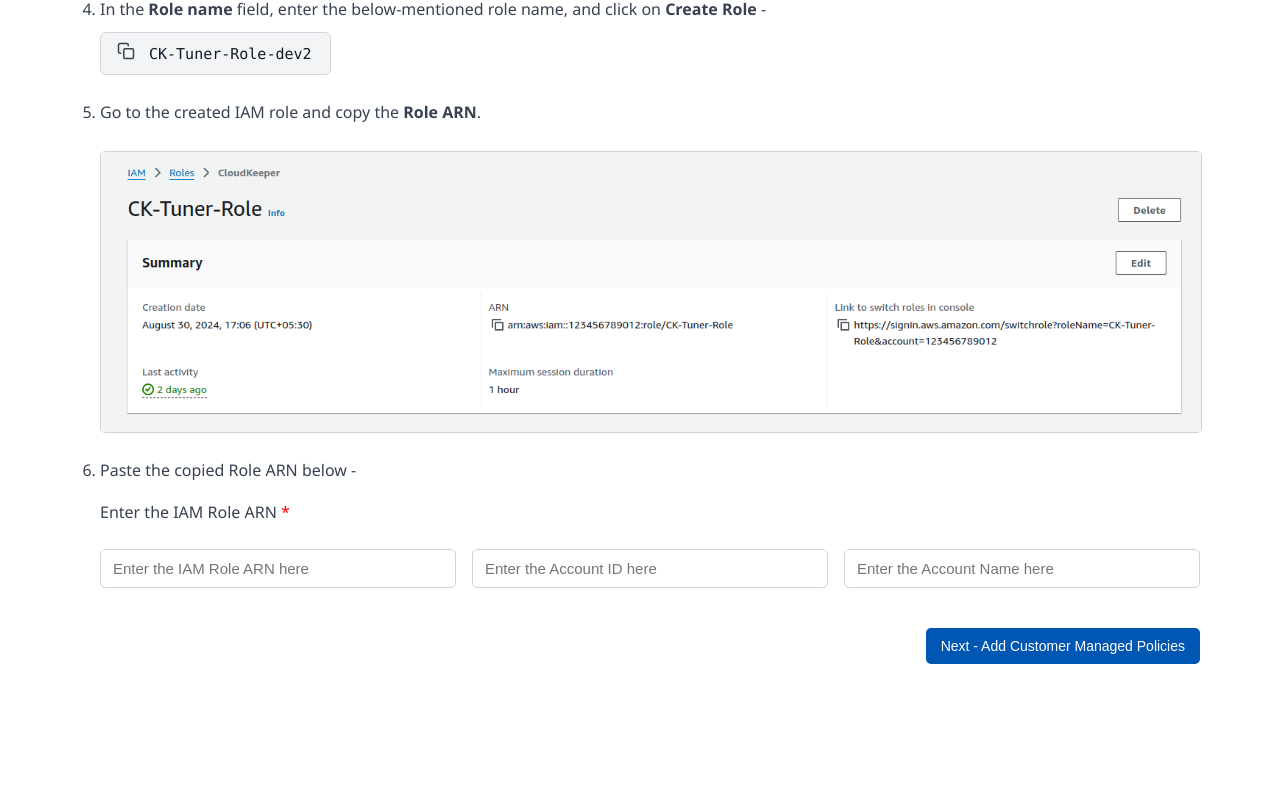
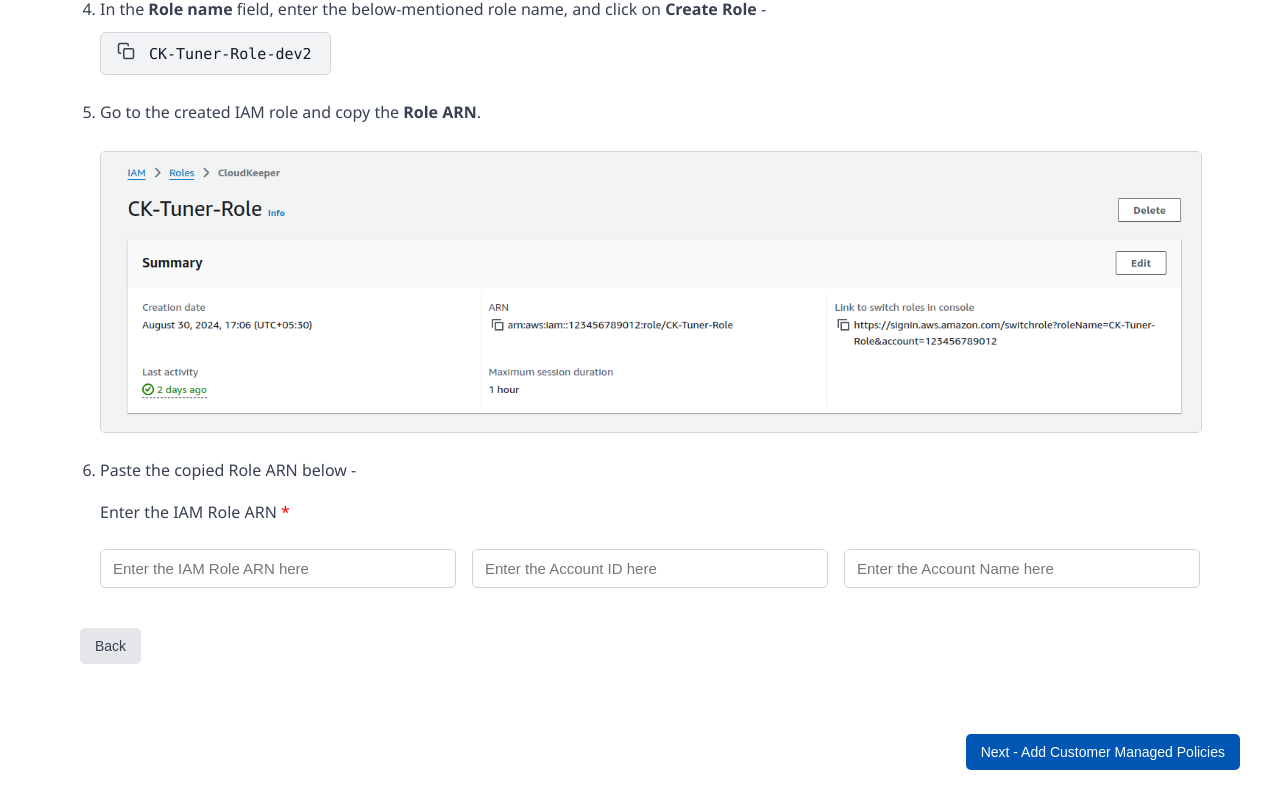
Before and after one commit to Manav-Lukar/cloudbalance-frontend-code, a React (Create React App) app: page /onboarding in a window 1280 px wide. Shown: the part 593-1393 px from the top of the page. Before the commit the page ends 1347 px from the top, so only its background shows below. Built offline with nearby package versions, Linux system fonts and the light colour scheme; sample sign-in values are in the browser's storage; the HTML template or start-up script is replaced by a standard one.

Commit message:
onboarding dashboard done

```diff
--- a/src/components/Dashboards/UserDashboard.js
+++ b/src/components/Dashboards/UserDashboard.js
@@ -54,6 +54,7 @@ const UserDashboard = () => {
   const role = localStorage.getItem("role");
   const firstName = localStorage.getItem("firstName");
   const email = localStorage.getItem("email");
+  const token = localStorage.getItem("token");
 
   useEffect(() => {
     const isAuthenticated = localStorage.getItem("isAuthenticated");
@@ -64,9 +65,31 @@ const UserDashboard = () => {
 
   const { users, loading } = useFetchUsers(role, selectedDashboard);
 
-  const handleLogout = () => {
-    localStorage.clear();
-    navigate("/");
+  const handleLogout = async () => {
+    console.log("Logout button clicked"); // <== Add this
+
+    const token = localStorage.getItem("token");
+
+    try {
+      const response = await fetch("http://localhost:8080/auth/logout", {
+        method: "POST",
+        headers: {
+          Authorization: `Bearer ${token}`,
+          "Content-Type": "application/json",
+        },
+      });
+
+      if (response.ok) {
+        console.log("Logout successful");
+      } else {
+        console.warn("Logout failed, but proceeding to clear localStorage.");
+      }
+    } catch (error) {
+      console.error("Logout error:", error);
+    } finally {
+      localStorage.clear();
+      navigate("/"); // Redirect to login page
+    }
   };
 
   const handleEditClick = (userId) => {
--- a/src/components/OnboardingFlow/OnboardingFlow.jsx
+++ b/src/components/OnboardingFlow/OnboardingFlow.jsx
@@ -10,13 +10,70 @@ const OnboardingFlow = () => {
   const [roleArn, setRoleArn] = useState("");
   const [accountId, setAccountId] = useState("");
   const [accountName, setAccountName] = useState("");
+  const [policyCopySuccess, setPolicyCopySuccess] = useState(false);
+  const [roleNameCopySuccess, setRoleNameCopySuccess] = useState(false);
+
+  const handlePolicyCopy = () => {
+    navigator.clipboard.writeText("...trust policy...");
+    setPolicyCopySuccess(true);
+    setTimeout(() => setPolicyCopySuccess(false), 1500);
+  };
+
+  const handleRoleNameCopy = () => {
+    navigator.clipboard.writeText("CK-Tuner-Role-dev2");
+    setRoleNameCopySuccess(true);
+    setTimeout(() => setRoleNameCopySuccess(false), 1500);
+  };
+
+  const handleSubmit = async () => {
+    const token = localStorage.getItem("token"); // or wherever you store your token
+
+    const requestBody = {
+      accountId,
+      arnNumber: roleArn,
+      accountName,
+      provider: "AWS",
+    };
+
+    try {
+      const response = await fetch("http://localhost:8080/admin/add-cloud-accounts", {
+        method: "POST",
+        headers: {
+          "Content-Type": "application/json",
+          Authorization: `Bearer ${token}`,
+        },
+        body: JSON.stringify(requestBody),
+      });
+
+      if (!response.ok) {
+        throw new Error("API request failed");
+      }
+
+      console.log("Cloud account created successfully");
+      setStep(4); // Move to Thank You page
+    } catch (error) {
+      console.error("Error creating cloud account:", error);
+      alert("Failed to create cloud account. Please try again.");
+    }
+  };
 
   const renderStep = () => {
     switch (step) {
       case 1:
         return (
           <Step1
-            setStep={setStep}
+            handlePolicyCopy={handlePolicyCopy}
+            policyCopySuccess={policyCopySuccess}
+            handleRoleNameCopy={handleRoleNameCopy}
+            roleNameCopySuccess={roleNameCopySuccess}
+            setRoleArn={setRoleArn}
+            setAccountId={setAccountId}
+            setAccountName={setAccountName}
+          />
+        );
+      case 2:
+        return (
+          <Step2
             roleArn={roleArn}
             setRoleArn={setRoleArn}
             accountId={accountId}
@@ -25,17 +82,8 @@ const OnboardingFlow = () => {
             setAccountName={setAccountName}
           />
         );
-      case 2:
-        return (
-          <Step2
-            setStep={setStep}
-            roleArn={roleArn}
-            accountId={accountId}
-            accountName={accountName}
-          />
-        );
       case 3:
-        return <Step3 setStep={setStep} />;
+        return <Step3 />;
       case 4:
         return <Step4 setStep={setStep} />;
       default:
@@ -43,7 +91,51 @@ const OnboardingFlow = () => {
     }
   };
 
-  return <div className="onboarding-container">{renderStep()}</div>;
+  const getNextButtonLabel = () => {
+    switch (step) {
+      case 1:
+        return "Next - Add Customer Managed Policies";
+      case 2:
+        return "Create CUR";
+      case 3:
+        return "Submit";
+      default:
+        return "Next";
+    }
+  };
+
+  return (
+    <div className="onboarding-container">
+      {renderStep()}
+
+      {step < 4 && (
+        <div className="onboarding-buttons">
+          <div>
+            {step > 1 ? (
+              <button className="cancel-btn" onClick={() => setStep(step - 1)}>
+                Back
+              </button>
+            ) : (
+              <div /> // placeholder
+            )}
+          </div>
+
+          <button
+            className="next-btn"
+            onClick={() => {
+              if (step < 3) {
+                setStep(step + 1);
+              } else if (step === 3) {
+                handleSubmit(); // trigger API
+              }
+            }}
+          >
+            {getNextButtonLabel()}
+          </button>
+        </div>
+      )}
+    </div>
+  );
 };
 
 export default OnboardingFlow;
--- a/src/components/OnboardingFlow/step1.jsx
+++ b/src/components/OnboardingFlow/step1.jsx
@@ -32,11 +32,16 @@ const trustPolicy = {
   ],
 };
 
-const Step1 = ({ setStep }) => {
+const Step1 = ({
+  setStep,
+  roleArn,
+  setRoleArn,
+  accountId,
+  setAccountId,
+  accountName,
+  setAccountName,
+}) => {
   const navigate = useNavigate();
-  const [roleArn, setRoleArn] = useState("");
-  const [accountId, setAccountId] = useState("");
-  const [accountName, setAccountName] = useState("");
   const [errors, setErrors] = useState({});
 
   const handlePolicyCopy = () => {
@@ -49,10 +54,6 @@ const Step1 = ({ setStep }) => {
     toast.success("Data copied!");
   };
 
-  const handleNext = () => {
-    navigate("/onboarding/customer-managed-policies");
-  };
-
   const validateInputs = () => {
     const newErrors = {};
     if (!roleArn.trim()) newErrors.roleArn = "Role ARN is required";
@@ -60,6 +61,12 @@ const Step1 = ({ setStep }) => {
     if (!accountName.trim()) newErrors.accountName = "Account Name is required";
     setErrors(newErrors);
     return Object.keys(newErrors).length === 0;
+  };
+
+  const handleNext = () => {
+    if (validateInputs()) {
+      navigate("/onboarding/customer-managed-policies");
+    }
   };
 
   return (
@@ -116,16 +123,15 @@ const Step1 = ({ setStep }) => {
         </li>
 
         <li>
-          Click on <strong>Next</strong> to go to the{" "}
-          <i>Add permissions page</i>. We would not be adding any permissions
-          for now because the permission policy content will be dependent on the{" "}
-          <br /> AWS Account ID retrieved from the IAM Role. Click on{" "}
-          <strong>Next</strong>.
+          Click on <strong>Next</strong> to go to the <i>Add permissions page</i>.
+          We would not be adding any permissions for now because the permission policy
+          content will be dependent on the <br /> AWS Account ID retrieved from the IAM Role.
+          Click on <strong>Next</strong>.
         </li>
 
         <li>
-          In the <strong>Role name</strong> field, enter the below-mentioned
-          role name, and click on <strong>Create Role</strong> -
+          In the <strong>Role name</strong> field, enter the below-mentioned role name,
+          and click on <strong>Create Role</strong> -
           <div
             className="role-copy-inline"
             onClick={handleRoleNameCopy}
@@ -166,9 +172,7 @@ const Step1 = ({ setStep }) => {
               value={roleArn}
               onChange={(e) => setRoleArn(e.target.value)}
               placeholder="Enter the IAM Role ARN here"
-
             />
-
             <input
               id="accountId"
               className="arn-input"
@@ -186,23 +190,24 @@ const Step1 = ({ setStep }) => {
               placeholder="Enter the Account Name here"
             />
           </div>
-          <div className="onboarding-buttons">
-            <div /> {/* Empty placeholder for alignment */}
-            <button
-              className="next-btn"
-              onClick={() => {
-                if (validateInputs()) {
-                  setStep(2);
-                } else {
-                  toast.error("Please fill in all required fields");
-                }
-              }}
-            >
-              Next - Add Customer Managed Policies
-            </button>
-          </div>
+
+          {/* Display error messages if any */}
+          {(errors.roleArn || errors.accountId || errors.accountName) && (
+            <ul style={{ color: "red", marginTop: "8px", paddingLeft: "20px" }}>
+              {errors.roleArn && <li>{errors.roleArn}</li>}
+              {errors.accountId && <li>{errors.accountId}</li>}
+              {errors.accountName && <li>{errors.accountName}</li>}
+            </ul>
+          )}
         </li>
       </ol>
+
+      <div className="onboarding-buttons">
+        <button className="cancel-btn" onClick={() => setStep(0)}>
+          Back
+        </button>
+
+      </div>
     </div>
   );
 };
--- a/src/components/OnboardingFlow/step2.jsx
+++ b/src/components/OnboardingFlow/step2.jsx
@@ -664,14 +664,6 @@ const Step2 = ({ setStep }) => {
           {renderRoleName("S3CrossAccountReplication")}
         </li>
       </ol>
-      <div className="onboarding-buttons">
-        <button className="cancel-btn" onClick={() => setStep(1)}>
-          Back
-        </button>
-        <button className="next-btn" onClick={() => setStep(3)}>
-          Create CUR
-        </button>
-      </div>
     </div>
   );
 };
--- a/src/components/OnboardingFlow/step3.jsx
+++ b/src/components/OnboardingFlow/step3.jsx
@@ -217,14 +217,6 @@ const Step3 = ({setStep}) => {
           <strong>Create Report</strong>
         </li>
       </ol>
-      <div className="onboarding-buttons">
-        <button className="cancel-btn" onClick={() => setStep(2)}>
-          Back
-        </button>
-        <button className="next-btn" onClick={() => setStep(4)}>
-          Submit
-        </button>
-      </div>
     </div>
   );
 };
```
Also changed, not shown: src/components/routes/ProtectedRoute.js (line endings or trailing spaces).
